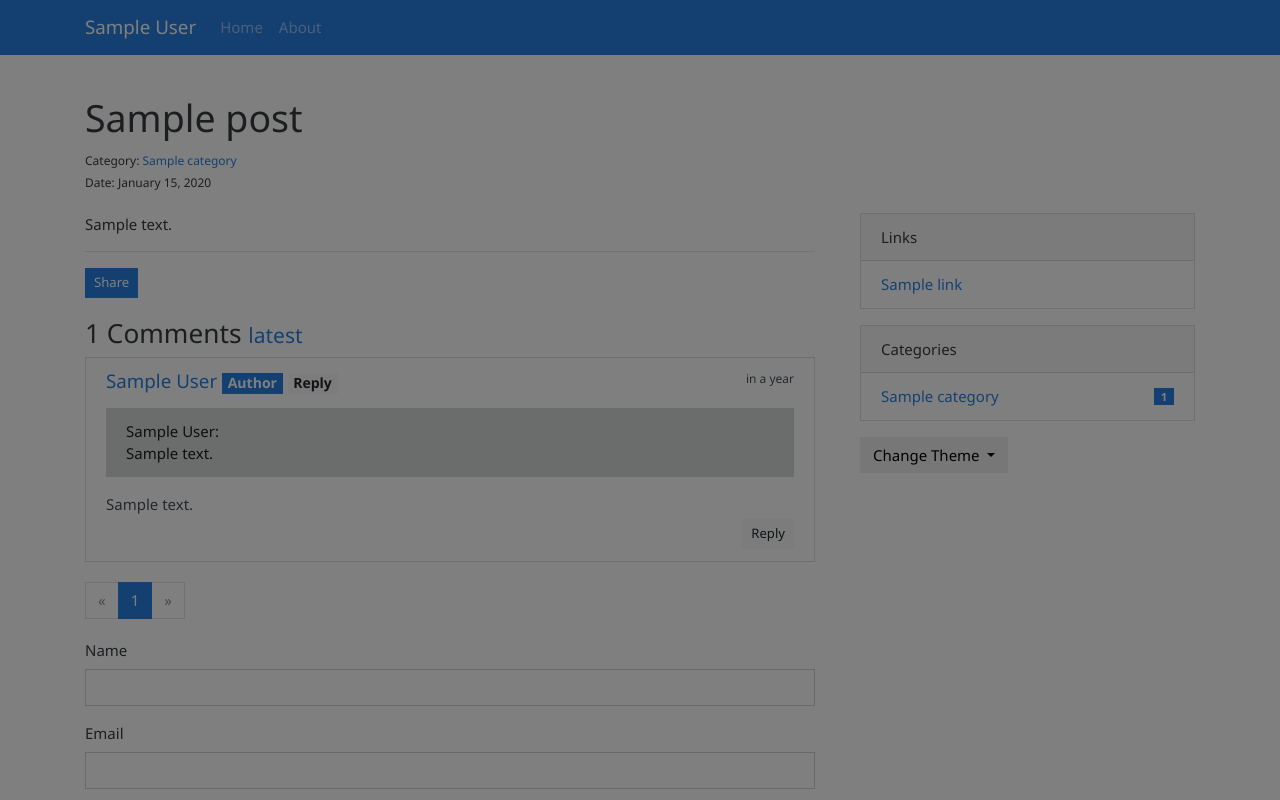
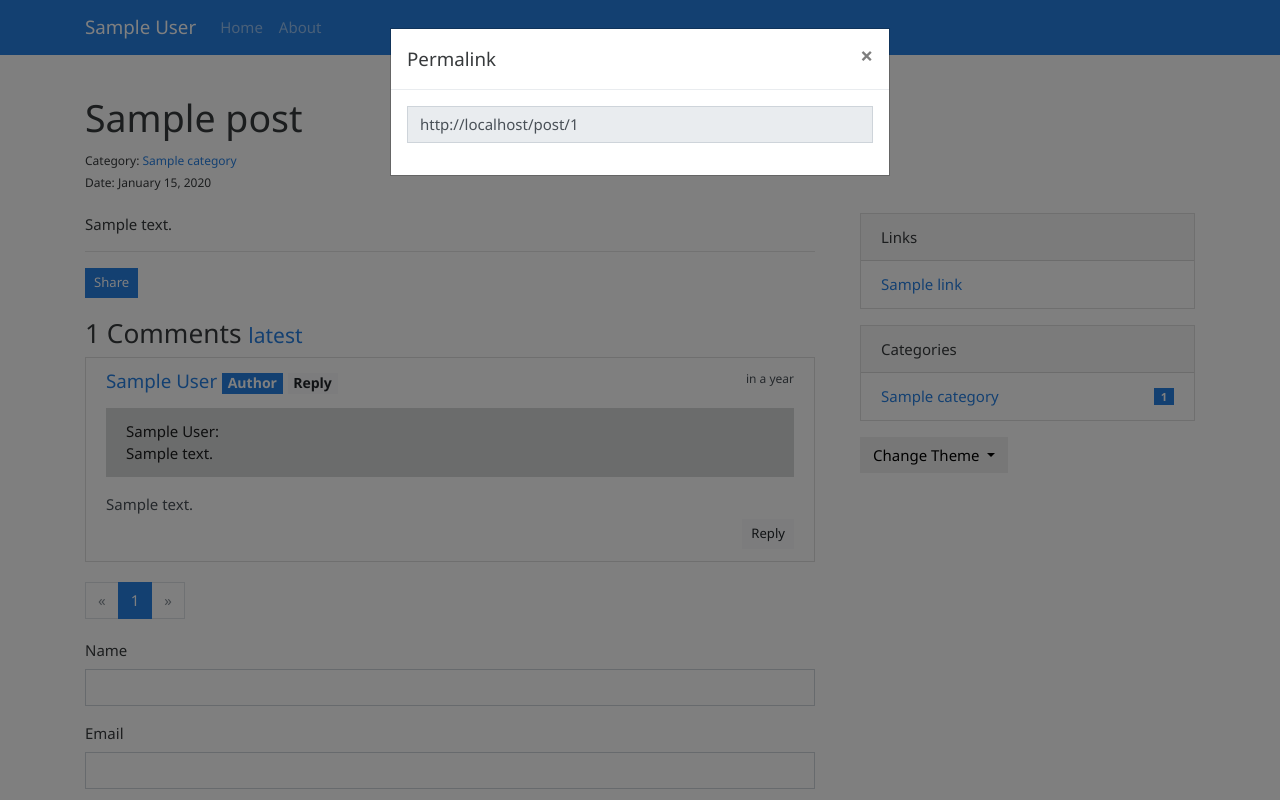
Before and after one commit to Kungreye/BlueLog, a Flask app: page /post/1 in a window 1280 px wide, after a click on "Share". Run offline with Flask 2, Linux system fonts and the light colour scheme; tables that the repository leaves empty hold one stand-in row (values such as "Sample post"); some libraries are stand-ins or nearby versions.

Commit message:
fix bugs

```diff
--- a/bluelog/emails.py
+++ b/bluelog/emails.py
@@ -33,7 +33,7 @@ def send_new_comment_email(post):
 
 
 def send_new_reply_email(comment):
-    post_url = url_for('blog.show_blog', post_id=comment.post_id, _external=True) + '#comments'
+    post_url = url_for('blog.show_post', post_id=comment.post_id, _external=True) + '#comments'
     send_mail(subject='New reply', to=comment.email,
               html='<p>New reply for the comment you left in post <i>%s</i>, click the link below to check: </p>'
                    '<p><a href="%s">%s</a></p>'
--- a/bluelog/fakes.py
+++ b/bluelog/fakes.py
@@ -21,7 +21,7 @@ def fake_admin():
         name='Jack Jones',
         about='The captain of um...'
     )
-    admin.set_password('HELLOWORLD')
+    admin.set_password('SEEYOUAGAIN')
     db.session.add(admin)
     db.session.commit()
 
--- a/bluelog/templates/admin/manage_link.html
+++ b/bluelog/templates/admin/manage_link.html
@@ -27,11 +27,11 @@
                 <tr>
                     <td>{{ loop.index }}</td>
                     <td>{{ link.name }}</td>
-                    <td><a href="{{ link.url }}" target="_blank">{{ link.url) }}</a></td>
+                    <td><a href="{{ link.url }}" target="_blank">{{ link.url }}</a></td>
                     <td>
                         <a class="btn btn-info btn-sm" href="{{ url_for('.edit_link', link_id=link.id) }}">Edit</a>
                         <form class="inline" method="post" action="{{ url_for('.delete_link', link_id=link.id) }}">
-                            <input type="hidden" name="csrf_token" value="csrf_token()"/>
+                            <input type="hidden" name="csrf_token" value="{{ csrf_token() }}"/>
                             <button type="submit" class="btn btn-danger btn-sm"
                                     onclick="return confirm('Are you sure?');">Delete
                             </button>
--- a/bluelog/templates/base.html
+++ b/bluelog/templates/base.html
@@ -53,7 +53,7 @@
                             <div class="dropdown-menu" aria-labelledby="navbarDropdown">
                                 <a class="dropdown-item" href="{{ url_for('admin.manage_post') }}">Post</a>
                                 <a class="dropdown-item" href="{{ url_for('admin.manage_category') }}">Category</a>
-                                <a class="dropdown-item" href="{{ url_for('admin.manage_link') }}">
+                                <a class="dropdown-item" href="{{ url_for('admin.manage_comment') }}">
                                     Comment
                                     {% if unread_comments %}
                                         <span class="badge badge-success">{{ unread_comments }}</span>
--- a/bluelog/templates/blog/post.html
+++ b/bluelog/templates/blog/post.html
@@ -13,16 +13,15 @@
             <form class="inline" method="post"
                   action="{{ url_for('admin.delete_post', post_id=post.id, next=url_for('blog.index')) }}">
                 <input type="hidden" name="csrf_token" value="{{ csrf_token() }}"/>
-                    <button type="submit" class="btn btn-danger btn-sm" onclick="return confirm('Are you sure?');">
-                        Delete
+                <button type="submit" class="btn btn-danger btn-sm" onclick="return confirm('Are you sure?');">Delete
                 </button>
             </form>
         {% endif %}
       </span>
         </h1>
         <small>
-            Category: <a href="{{ url_for('.show_category', category_id=post.category.id) }}">{{ post.category.name }}</a>
-            <br>
+            Category: <a
+                href="{{ url_for('.show_category', category_id=post.category.id) }}">{{ post.category.name }}</a><br>
             Date: {{ moment(post.timestamp).format('LL') }}
         </small>
     </div>
@@ -35,9 +34,9 @@
             <div class="modal fade postLinkModal" tabindex="-1" role="dialog" aria-labelledby="mySmallModalLabel"
                  aria-hidden="true">
                 <div class="modal-dialog">
-                    <div class="modal content">
+                    <div class="modal-content">
                         <div class="modal-header">
-                            <h5 class="modal-title" id="exampleModalLable">Permalink</h5>
+                            <h5 class="modal-title" id="exampleModalLabel">Permalink</h5>
                             <button type="button" class="close" data-dismiss="modal" aria-label="Close">
                                 <span aria-hidden="true">&times;</span>
                             </button>
@@ -54,9 +53,8 @@
             <div class="comments" id="comments">
                 <h3>{{ comments|length }} Comments
                     <small>
-                        <a href="{{ url_for('.show_post', post_id=post.id, page=pagination.page or 1) }}#comments">
-                            latest
-                        </a>
+                        <a href="{{ url_for('.show_post', post_id=post.id, page=pagination.pages or 1) }}#comments">
+                            latest</a>
                     </small>
                     {% if current_user.is_authenticated %}
                         <form class="float-right" method="post"
@@ -82,7 +80,8 @@
                                                 {{ comment.author }}
                                             {% endif %}
                                         </a>
-                                        {% if comment.from_admin %}<span class="badge badge-primary">Author</span>{% endif %}
+                                        {% if comment.from_admin %}
+                                            <span class="badge badge-primary">Author</span>{% endif %}
                                         {% if comment.replied %}<span class="badge badge-light">Reply</span>{% endif %}
                                     </h5>
                                     <small data-toggle="tooltip" data-placement="top" data-delay="500"
@@ -94,18 +93,18 @@
                                     <p class="alert alert-dark reply-body">{{ comment.replied.author }}:
                                         <br>{{ comment.replied.body }}
                                     </p>
-                                {% endif %}
+                                {%- endif -%}
                                 <p class="mb-1">{{ comment.body }}</p>
                                 <div class="float-right">
-                                    <a class="btn btn-light btn-sm" href="{{ url_for('.reply_comment', comment_id=comment.id) }}">
-                                        Reply</a>
+                                    <a class="btn btn-light btn-sm"
+                                       href="{{ url_for('.reply_comment', comment_id=comment.id) }}">Reply</a>
                                     {% if current_user.is_authenticated %}
                                         <a class="btn btn-light btn-sm" href="mailto:{{ comment.email }}">Email</a>
                                         <form class="inline" method="post"
                                               action="{{ url_for('admin.delete_comment', comment_id=comment.id, next=request.full_path) }}">
                                             <input type="hidden" name="csrf_token" value="{{ csrf_token() }}"/>
                                             <button type="submit" class="btn btn-danger btn-sm"
-                                                    onclick="return confirm('Are your sure?');">Delete
+                                                    onclick="return confirm('Are you sure?');">Delete
                                             </button>
                                         </form>
                                     {% endif %}
```
Also changed, not shown: bluelog/blueprints/admin.py (+4 -4 lines). Lines whose indentation alone changed are shown as unchanged.
